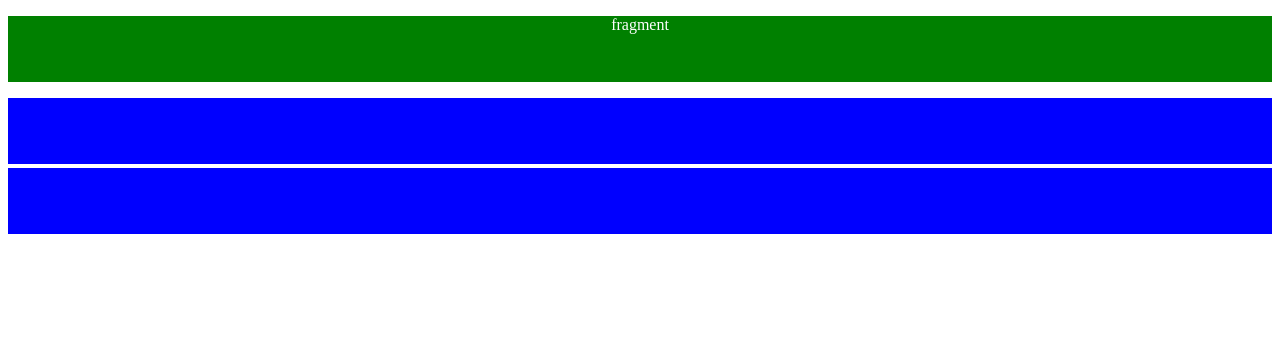
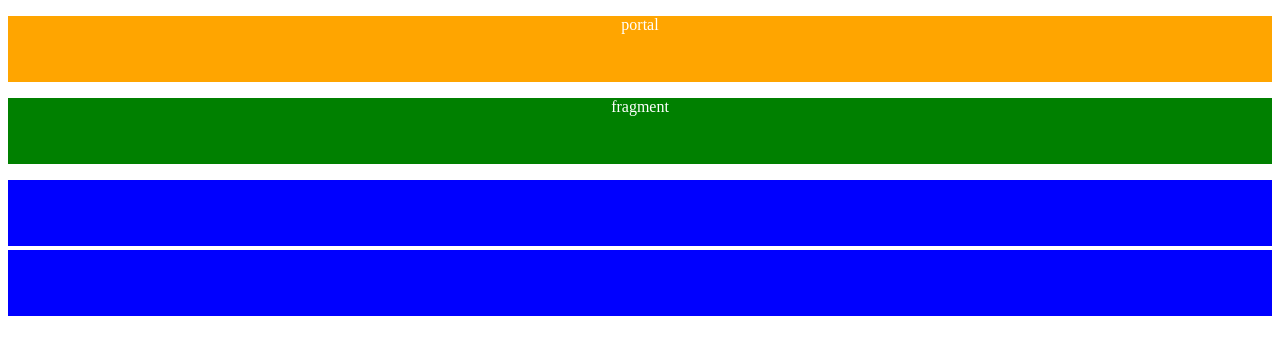
Before and after one commit to cicada-ah/Cute, a website built with webpack: page src/index.html in a window 1280 px wide. Built offline with nearby package versions, Linux system fonts and the light colour scheme.

Commit message:
feat: webRender->mount->mountProtal

```diff
--- a/src/App.ts
+++ b/src/App.ts
@@ -3,7 +3,7 @@ const App = () => {
   // 普通标签 vnode
   const createElement = {
     type: 'marquee',
-    attr: {
+    props: {
       style: {
         height: '66px',
         color: '#fff',
@@ -13,7 +13,7 @@ const App = () => {
     children: [
       {
         type: null,
-        attr: null,
+        props: null,
         children: 'hi',
         $$typeof: Symbol.for('react.element'),
       },
@@ -24,11 +24,11 @@ const App = () => {
   // fragment vnode
   const createFragment = {
     type: Symbol.for('react.fragment'),
-    attr: null,
+    props: null,
     children: [
       {
         type: 'p',
-        attr: {
+        props: {
           style: {
             height: '66px',
             textAlign: 'center',
@@ -36,7 +36,7 @@ const App = () => {
             background: 'green',
           },
         },
-        children: [{ type: null, attr: null, children: 'fragment' }],
+        children: [{ type: null, props: null, children: 'fragment' }],
         $$typeof: Symbol.for('react.element'),
       },
       createElement,
@@ -45,7 +45,31 @@ const App = () => {
     $$typeof: Symbol.for('react.element'),
   }
 
-  return createFragment
+  // 任意门还就那个起飞✈
+  const createPortal = {
+    type: Symbol.for('react.portal'),
+    props: {
+      position: '#portal',
+    },
+    children: [
+      {
+        type: 'p',
+        props: {
+          style: {
+            height: '66px',
+            textAlign: 'center',
+            color: '#fff',
+            background: 'orange',
+          },
+        },
+        children: [{ type: null, props: null, children: 'portal' }],
+        $$typeof: Symbol.for('react.element'),
+      },
+      createFragment,
+    ],
+    $$typeof: Symbol.for('react.element'),
+  }
+  return createPortal
 }
 
 export default App()
--- a/src/index.html
+++ b/src/index.html
@@ -8,6 +8,7 @@
 
 <body>
 	<div id="app"></div>
+	<div id="portal"></div>
 </body>
 
 </html>
--- a/src/mountType.ts
+++ b/src/mountType.ts
@@ -6,12 +6,12 @@ const mountLabel = (newNode: VNode, container: vElement): void => {
   // 创建
   const el = document.createElement(newNode.type as string)
   const { entries } = Object
-  const { attr, children } = newNode
-  if (attr) {
-    for (const prop in attr) {
+  const { props, children } = newNode
+  if (props) {
+    for (const prop in props) {
       switch (prop) {
         case 'style':
-          for (const [key, value] of entries(attr[prop])) {
+          for (const [key, value] of entries(props[prop])) {
             el.style[key] = value
           }
       }
@@ -39,7 +39,18 @@ const mountText = (newNode: VNode, container: vElement): void => {
 const mountComponent = (newNode: VNode, container: vElement): void => {}
 
 // 挂载Portal
-const mountPortal = (newNode: VNode, container: vElement): void => {}
+const mountPortal = (newNode: VNode, container: vElement): void => {
+  const { props, children } = newNode
+  //  根据想挂载元素的id
+  const portalElement = document.querySelector(props.position)
+  if (portalElement) {
+    Array.prototype.forEach.call(children, item => {
+      mount(item, portalElement)
+    })
+  }
+  // 取到第一个子节点，方便后续移除更新
+  newNode.el = (children[0] as VNode).el
+}
 
 // 挂载fragment
 const mountFragment = (newNode: VNode, container: vElement): void => {
@@ -50,6 +61,8 @@ const mountFragment = (newNode: VNode, container: vElement): void => {
       mount(item, container)
     })
   }
+  // 取到第一个子节点，方便后续移除更新
+  newNode.el = (children[0] as VNode).el
 }
 
 export { mountLabel, mountText, mountComponent, mountPortal, mountFragment }
--- a/src/tsType.ts
+++ b/src/tsType.ts
@@ -1,6 +1,6 @@
 export interface VNode {
   type: string | symbol
-  attr?: any
+  props?: any
   children?: VNode[] | string
   el?: HTMLElement | Text
   $$typeof?: symbol
--- a/src/webRender.ts
+++ b/src/webRender.ts
@@ -19,7 +19,19 @@ function webRender(newNode: VNode, container: vElement): void {
       patch(newNode, oldNode, container)
     } else {
       // 无新，有旧，进行删除，dom api
-      container.removeChild(oldNode.el)
+
+      // 如果是fragment或者protal，获取父节点的所有子节点，然后移除
+      if (
+        oldNode.type === Symbol.for('react.fragment') ||
+        Symbol.for('react.portal')
+      ) {
+        const children = oldNode.el.parentNode.children
+        Array.prototype.forEach.call(children, el => {
+          el && container.removeChild(el)
+        })
+      } else {
+        container.removeChild(oldNode.el)
+      }
     }
   }
   // 最后给container 绑定vnode
@@ -49,6 +61,8 @@ export function mount(newNode: VNode, container: vElement): void {
 }
 
 // 补丁函数
-function patch(newNode: VNode, oldNode: VNode, container: vElement): void {}
+function patch(newNode: VNode, oldNode: VNode, container: vElement): void {
+  console.log(1)
+}
 
 export default webRender
```
